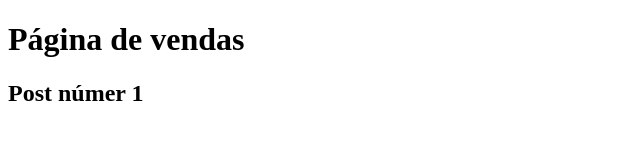
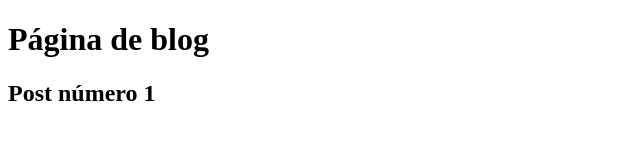
Before and after one commit to csmjr06/C_sharp-training, a plain HTML site: page Seção 16 - Bônus Git/SITE-DE-VENDAS/blog.html in a window 1280 px wide. Shown: the whole page, without its empty margins (0-640 px from the left). Drawn offline with Linux system fonts and the light colour scheme.

Commit message:
mudança no blog

```diff
--- a/Seção 16 - Bônus Git/SITE-DE-VENDAS/blog.html
+++ b/Seção 16 - Bônus Git/SITE-DE-VENDAS/blog.html
@@ -6,7 +6,7 @@
     <title>Document</title>
 </head>
 <body>
-    <h1>Página de vendas</h1>
-    <h2>Post númer 1</h2>
+    <h1>Página de blog</h1>
+    <h2>Post número 1</h2>
 </body>
 </html>
```
